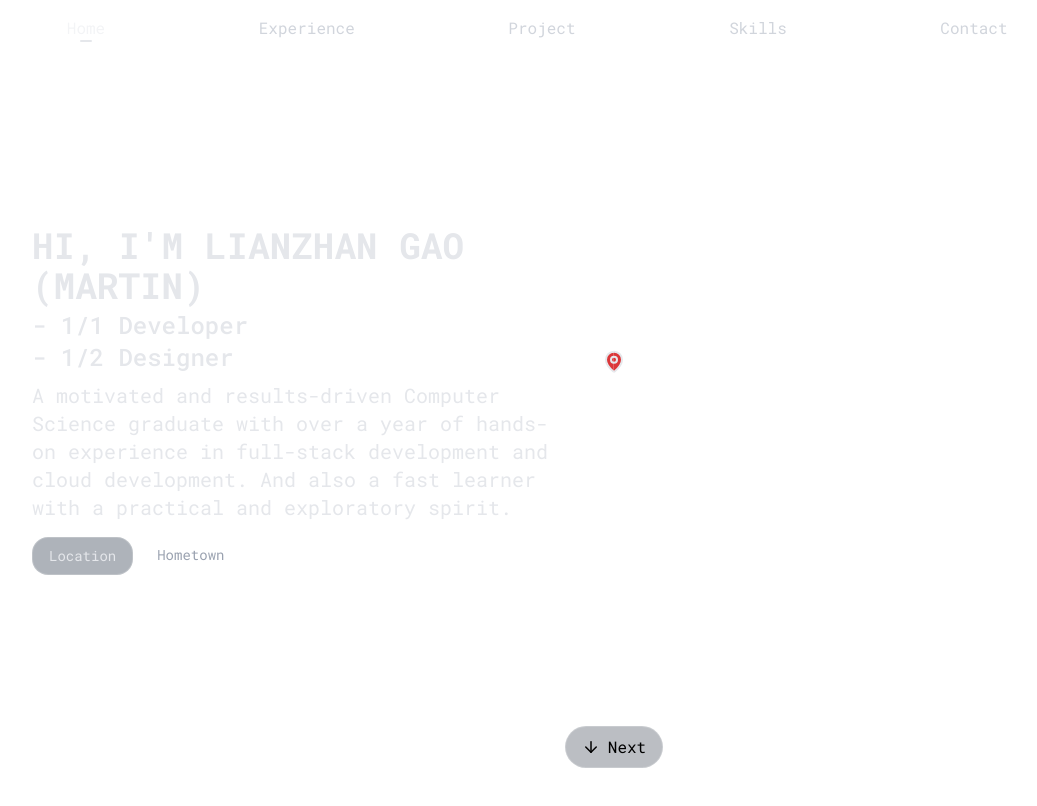
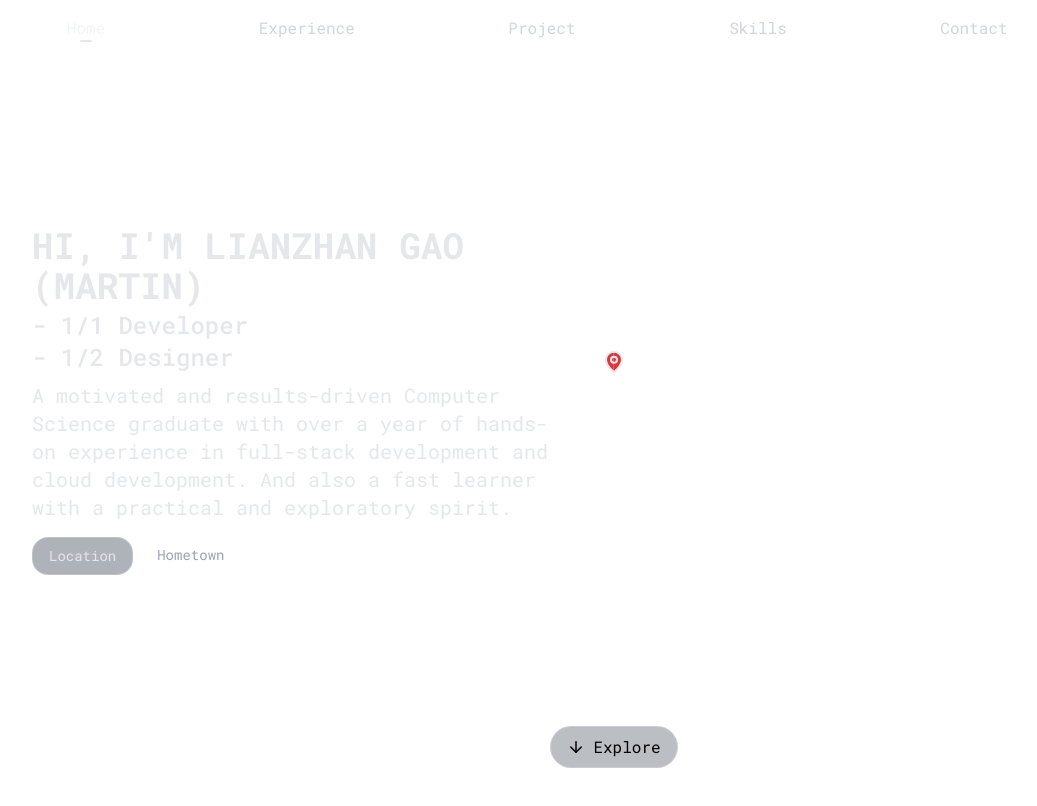
Before and after one commit to Martin-Lianzhan-Gao/Portfolio_3d, a Next.js app: page / in a window 1280 px wide. Shown: the top 806 px of the page, without its empty margins (26-1063 px from the left). Built offline with nearby package versions, Linux system fonts and the light colour scheme; no server answers.

Commit message:
UI(navigation-button): update text

```diff
--- a/src/app/page.tsx
+++ b/src/app/page.tsx
@@ -26,7 +26,7 @@ export default function Home() {
                         exit={{ y: 100, opacity: 0 }}
                         transition={{ duration: 0.8, ease: "easeInOut" }}
                     >
-                        <NavigationButton text="Next" isLastPart={false} />
+                        <NavigationButton text="Explore" isLastPart={false} />
                     </motion.div>
                 )}
             </AnimatePresence>
```
